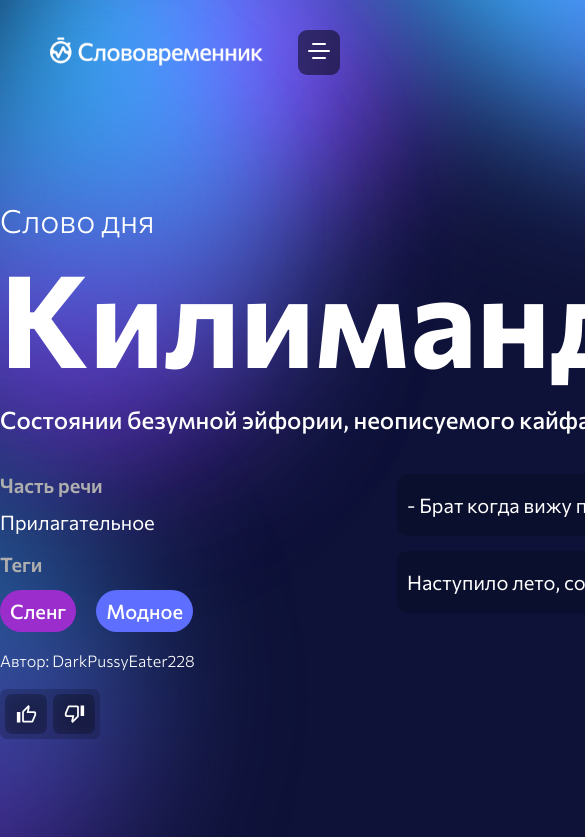
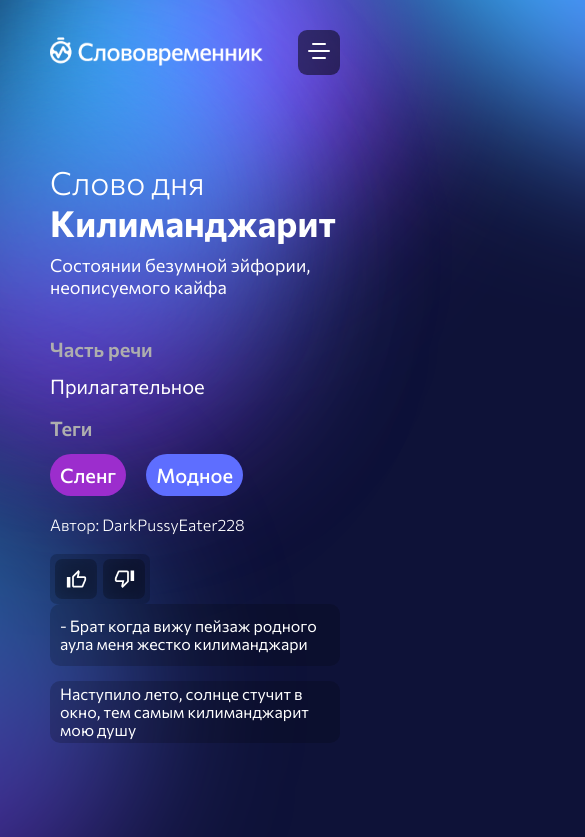
Before and after one commit to StKir/slovovremennik, a Next.js app: page /day-word in a window 390 px wide. Shown: the top 837 px of the page, 585 px wide, since content can reach past the window. Built offline with nearby package versions, Linux system fonts and the light colour scheme.

Commit message:
fix: :art: Изменения нейминга

```diff
--- a/src/components/screens/dayWord/DayWord.tsx
+++ b/src/components/screens/dayWord/DayWord.tsx
@@ -19,13 +19,10 @@ interface IDemo {
 const RenderContentDayWord: React.FC<{ data: IWord }> = ({ data }) => {
   return (
     <>
-      <div>
-        <div>
       <h2 className={styles.main_title}>{data.word}</h2>
-          <p className={styles.main_direction}>Состоянии безумной эйфории, неописуемого кайфа</p>
-        </div>
+      <p className={styles.main_direction}>{data.description}</p>
+      <div className={styles.info_block}>
         <div className={styles.info_content}>
-          <div className={styles.info_section}>
           <ul className={styles.list_info}>
             <li className={styles.item_info}>
               <h4>Часть речи</h4>
@@ -55,14 +52,13 @@ const RenderContentDayWord: React.FC<{ data: IWord }> = ({ data }) => {
           </div>
         </div>
 
-          <ul className={styles.info_use}>
+        <ul className={styles.info_example}>
           {data.example.map((el, key) => (
-              <li className={styles.list_use} key={key}>
-                <p className={styles.text_use}>{el}</p>
+            <li className={styles.list_example} key={key}>
+              <p className={styles.text_example}>{el}</p>
             </li>
           ))}
         </ul>
-        </div>
       </div>
     </>
   );
--- a/src/components/screens/dayWord/dayWord.module.scss
+++ b/src/components/screens/dayWord/dayWord.module.scss
@@ -32,13 +32,13 @@
     color: #ffffff;
   }
 
-  .info_content {
+  .info_block {
     margin-top: 40px;
     display: grid;
     grid-template-columns: 1fr 771px;
     gap: 0px 202px;
 
-    .info_section {
+    .info_content {
       .list_info {
         ul,
         li {
@@ -108,7 +108,7 @@
       }
     }
 
-    .info_use {
+    .info_example {
       display: flex;
       flex-direction: column;
       gap: 15px 0px;
@@ -118,7 +118,7 @@
         list-style: none;
       }
 
-      .list_use {
+      .list_example {
         background: rgba(0, 0, 0, 0.19);
         border-radius: 10px;
         min-height: 62px;
@@ -127,7 +127,7 @@
         padding: 0px 10px;
       }
 
-      .text_use {
+      .text_example {
         font-style: normal;
         font-weight: 400;
         font-size: 20px;
@@ -137,3 +137,141 @@
     }
   }
 }
+
+@include _1200 {
+  .container {
+    .main_title {
+      font-size: 88px;
+      font-weight: 700;
+      line-height: 108px;
+      letter-spacing: 0em;
+      text-align: left;
+    }
+    .main_direction {
+      font-size: 20px;
+      font-weight: 500;
+      line-height: 24px;
+      letter-spacing: 0em;
+      text-align: left;
+    }
+    .info_author {
+      font-style: normal;
+      font-weight: 300;
+      font-size: 16px;
+      line-height: 110.5%;
+    }
+
+    .info_block {
+      grid-template-columns: 1fr 475px;
+      gap: 0px 47px;
+
+      .item_info {
+        h4 {
+          font-style: normal;
+          font-weight: 600;
+          font-size: 20px;
+          line-height: 110.5%;
+        }
+        p {
+          font-family: 'Commissioner';
+          font-style: normal;
+          font-weight: 400;
+          font-size: 20px;
+          line-height: 110.5%;
+        }
+
+        .tegs_content {
+          display: flex;
+          flex-wrap: wrap;
+          gap: 5px 20px;
+        }
+      }
+
+      .info_example {
+        .text_example {
+          font-style: normal;
+          font-weight: 400;
+          font-size: 16px;
+          line-height: 110.5%;
+        }
+      }
+
+      .likes_func {
+        margin-top: 25px;
+        .like {
+        }
+
+        .btn_action {
+        }
+      }
+    }
+  }
+}
+
+@include _768 {
+  .container {
+    .main_title {
+      font-style: normal;
+      font-weight: 700;
+      font-size: 36px;
+      line-height: 44px;
+    }
+    .main_direction {
+      font-style: normal;
+      font-weight: 400;
+      font-size: 18px;
+      line-height: 22px;
+    }
+    .info_author {
+      font-style: normal;
+      font-weight: 300;
+      font-size: 16px;
+      line-height: 110.5%;
+    }
+
+    .info_block {
+      grid-template-columns: 1fr;
+      gap: 0px 47px;
+
+      .item_info {
+        h4 {
+          font-style: normal;
+          font-weight: 600;
+          font-size: 20px;
+          line-height: 110.5%;
+        }
+        p {
+          font-family: 'Commissioner';
+          font-style: normal;
+          font-weight: 400;
+          font-size: 20px;
+          line-height: 110.5%;
+        }
+
+        .tegs_content {
+          display: flex;
+          flex-wrap: wrap;
+          gap: 5px 20px;
+        }
+      }
+
+      .info_example {
+        .text_example {
+          font-style: normal;
+          font-weight: 400;
+          font-size: 16px;
+          line-height: 110.5%;
+        }
+      }
+
+      .likes_func {
+        margin-top: 25px;
+        .like {
+        }
+
+        .btn_action {
+        }
+      }
+    }
+  }
+}
--- a/src/styles/_variable.scss
+++ b/src/styles/_variable.scss
@@ -6,3 +6,24 @@
 
 %error {
 }
+
+@mixin _1200 {
+  @media (max-width: 1170px) {
+    .container {
+      width: 720px;
+      margin: 0 auto;
+    }
+    @content;
+  }
+}
+
+@mixin _768 {
+  @media screen and (max-width: 768px) {
+    .container {
+      width: 290px;
+      margin: 0 auto;
+    }
+
+    @content;
+  }
+}
```
Also changed, not shown: src/styles/globals.scss (indentation only). Lines whose indentation alone changed are shown as unchanged.
